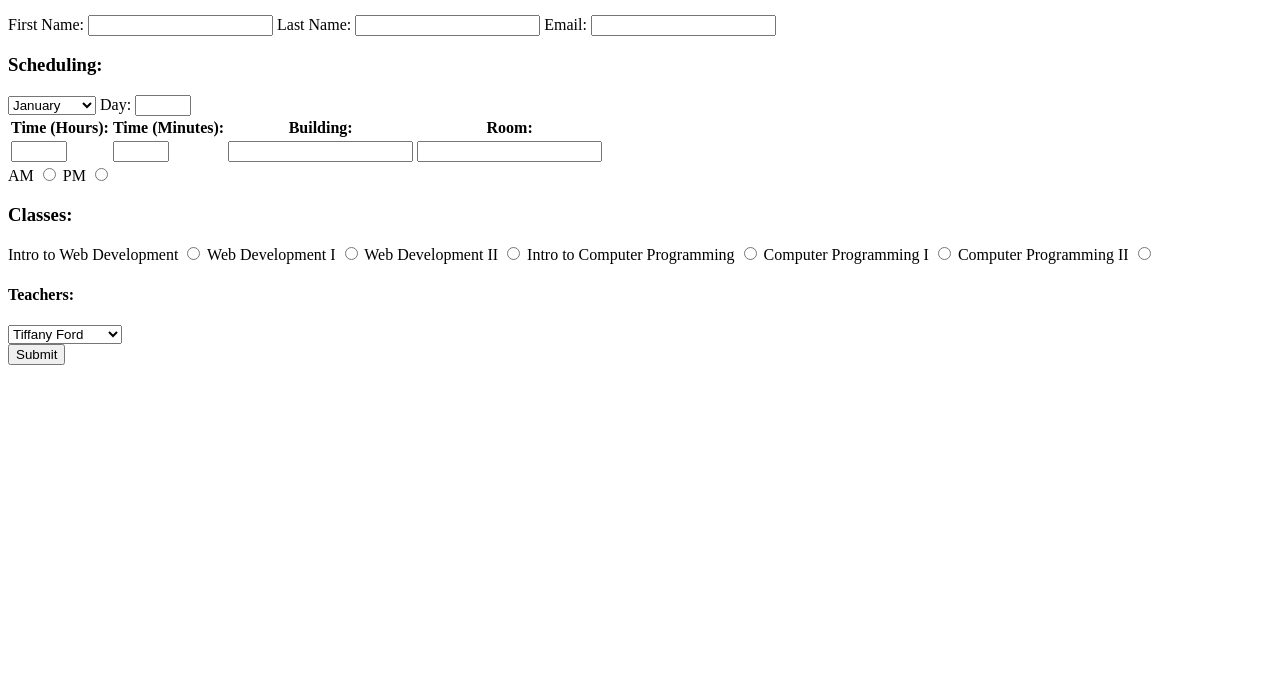
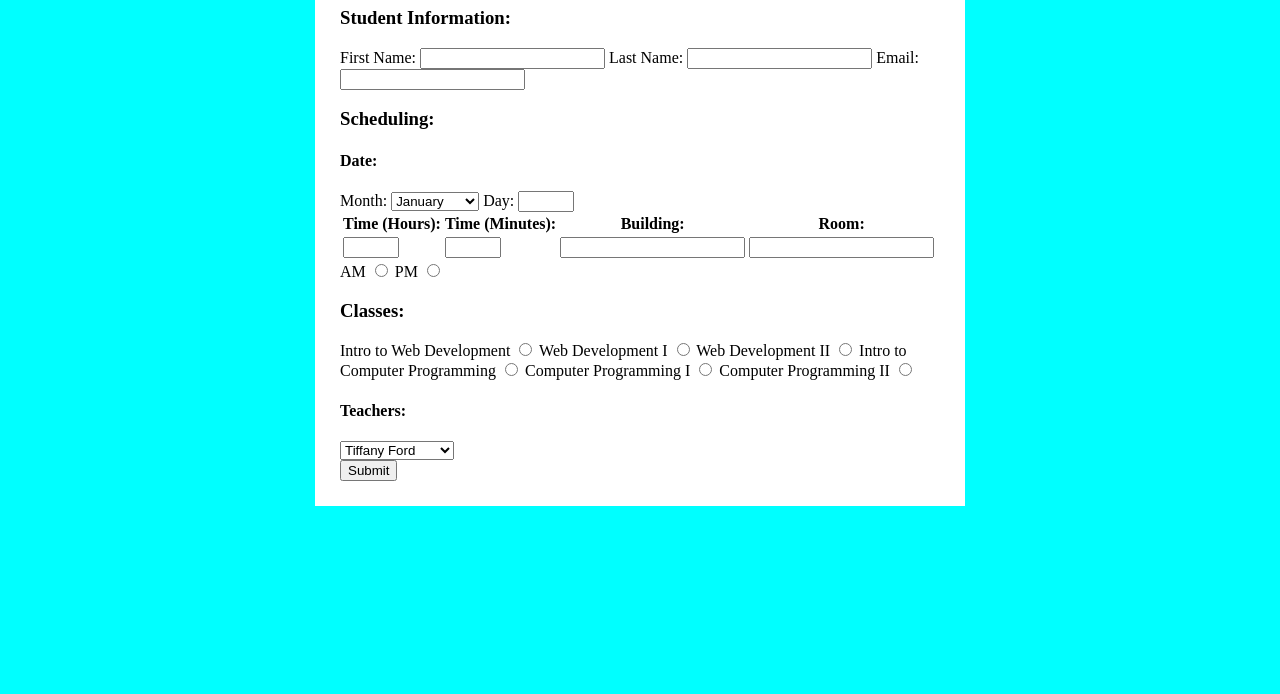
Before and after one commit to Allyson-Vue/Registration, a plain HTML site: page index.html in a window 1280 px wide. Shown: the part 106-800 px from the top of the page. Drawn offline with Linux system fonts and the light colour scheme.

Commit message:
Added styles.css and layout.css

```diff
--- a/index.html
+++ b/index.html
@@ -1,8 +1,16 @@
 <!DOCTYPE html>
+
 <html lang="en">
 <head>
     <meta charset="UTF-8" />
     <title>Registration Form</title>
+    <link href="styles.css" rel="stylesheet">
+    <link href="layout.css" rel="stylesheet">
+<!--
+    Name: Allyson Vue
+    Date: 11/5/2023
+    File Name: index.html
+-->
 </head>
 <body>
     <header><h1>Advisory Registration Form</h1></header>
@@ -18,6 +26,8 @@
         </section>
         <section id="time">
             <h3>Scheduling:</h3>
+            <h4>Date:</h4>
+            <label for="Months">Month:</label>
             <select id="Months" name="Months">
                 <option value="Jan">January</option>
                 <option value="Feb">February</option>
--- /dev/null
+++ b/layout.css
@@ -0,0 +1,15 @@
+@charset "utf-8";
+/*
+Name: Allyson Vue
+Date: 11/05/2023
+File name: layout.css
+*/
+
+/*body*/
+body {
+    display: block;
+    margin-left: auto;
+    margin-right: auto;
+    max-width: 600px;
+    padding: 25px;
+}
--- /dev/null
+++ b/styles.css
@@ -0,0 +1,15 @@
+@charset "utf-8";
+/*
+Name: Allyson Vue
+Date: 11/05/2023
+File name: styles.css
+*/
+
+/*html*/
+html {
+    background-color: aqua;
+}
+
+body {
+    background-color: white;
+}
```
